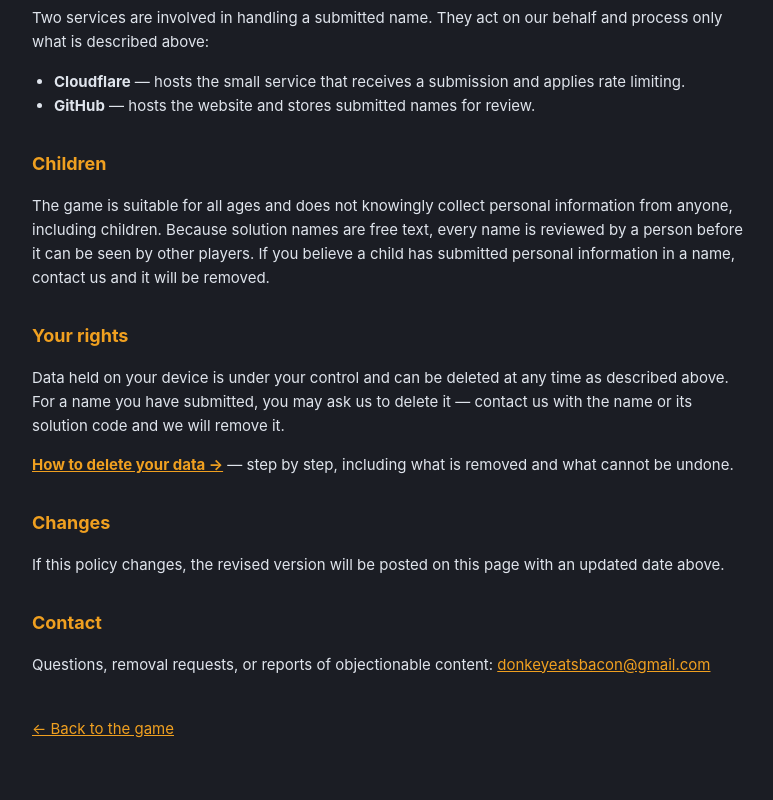
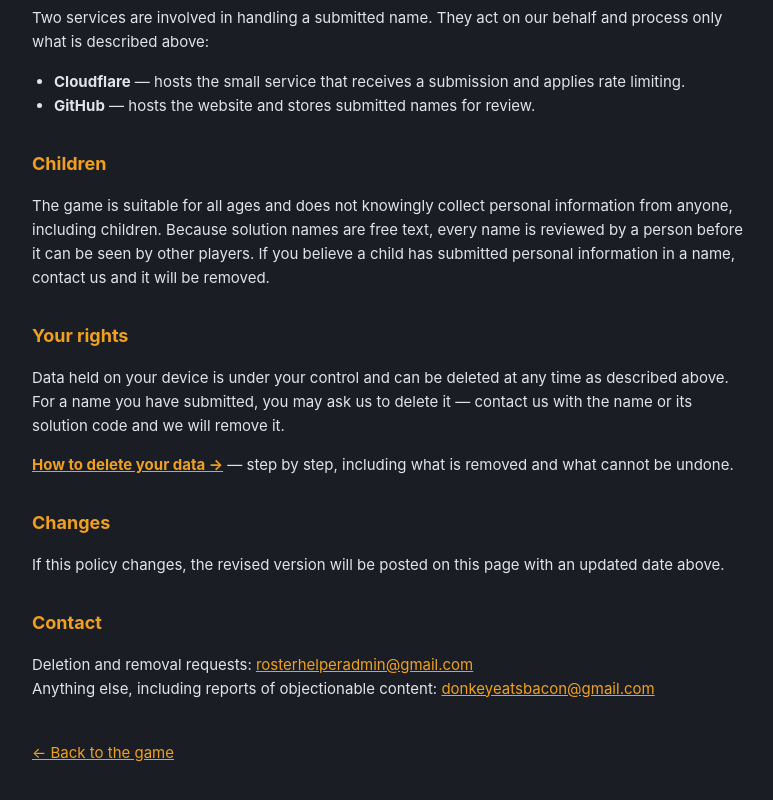
Before and after one commit to donkeyeatsbacon-web/hexagon-game, a website: page privacy.html in a window 1280 px wide. Shown: the part 1748-2548 px from the top of the page, without its empty margins (248-1021 px from the left). Drawn offline with Linux system fonts and the light colour scheme.

Commit message:
Send deletion requests to rosterhelperadmin@gmail.com
The deletion page now points entirely at the new address.

The privacy policy's Contact line also solicited removal requests, so it was
split rather than left alone: deletion and removal go to the new address, and
everything else — including reports of objectionable content — stays at the
original. Leaving it would have told anyone reading the policy to write to an
address that is no longer handling deletions.

Co-Authored-By: Claude Opus 5 <noreply@anthropic.com>

```diff
--- a/privacy.html
+++ b/privacy.html
@@ -119,7 +119,9 @@
      date above.</p>
 
   <h2>Contact</h2>
-  <p>Questions, removal requests, or reports of objectionable content:
+  <p>Deletion and removal requests:
+     <a href="mailto:rosterhelperadmin@gmail.com">rosterhelperadmin@gmail.com</a><br>
+     Anything else, including reports of objectionable content:
      <a href="mailto:donkeyeatsbacon@gmail.com">donkeyeatsbacon@gmail.com</a></p>
 
   <footer>
```
Also changed, not shown: delete-data.html (+1 -1 lines).
